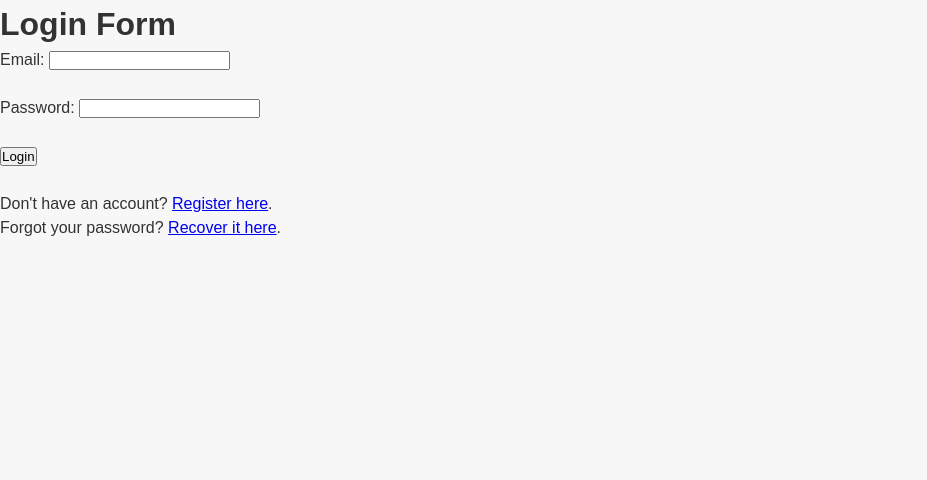
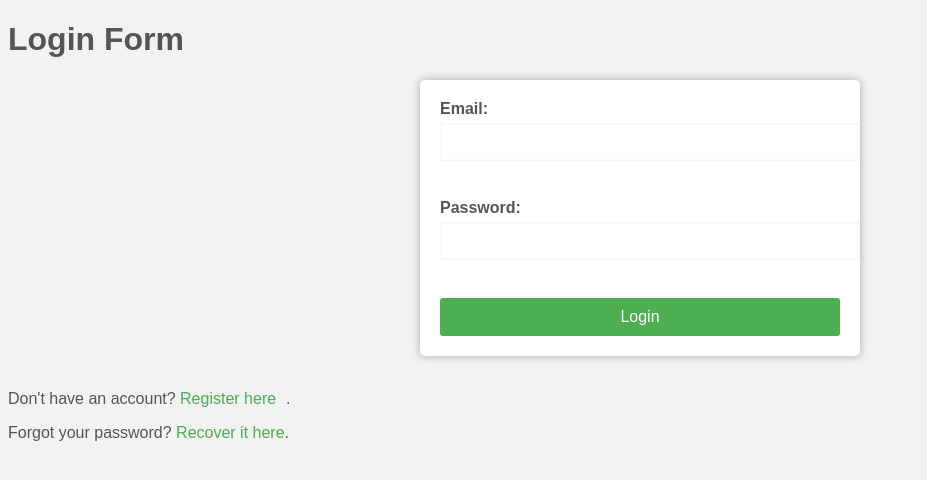
Before and after one commit to Muhammed-Mubarak999/site, a plain HTML site: page login.html in a window 1280 px wide. Shown: the whole page, without its empty margins (0-927 px from the left). Drawn offline with Linux system fonts and the light colour scheme.

Commit message:
Update login.css

```diff
--- a/login.css
+++ b/login.css
@@ -1,86 +1,76 @@
-/* Reset default browser styles */
-* {
-  box-sizing: border-box;
-  margin: 0;
-  padding: 0;
+/* Body styles */
+body {
+  font-family: Arial, sans-serif;
+  background-color: #f2f2f2;
+  color: #555;
 }
 
-/* Apply some global styles */
-body {
-  font-family: Arial, sans-serif;
-  font-size: 16px;
-  line-height: 1.5;
-  background-color: #f7f7f7;
-  color: #333;
+/* Form styles */
+#login-form {
+  max-width: 400px;
+  margin: 0 auto;
+  background-color: #fff;
+  padding: 20px;
+  border-radius: 5px;
+  box-shadow: 0 0 10px rgba(0, 0, 0, 0.3);
 }
 
-.container {
-  max-width: 400px;
-  margin: 0 auto;
-  padding: 20px;
-  background-color: #fff;
-  border-radius: 5px;
-  box-shadow: 0 5px 15px rgba(0, 0, 0, 0.1);
-}
-
-.header {
+#login-form h1 {
   text-align: center;
   margin-bottom: 20px;
 }
 
-.header h1 {
-  font-size: 32px;
-  font-weight: 700;
+#login-form label {
+  display: block;
+  font-weight: bold;
+  margin-bottom: 5px;
 }
 
-.content {
-  text-align: center;
+#login-form input[type="email"],
+#login-form input[type="password"] {
+  width: 100%;
+  padding: 10px;
+  margin-bottom: 20px;
+  border-radius: 3px;
+  border: none;
+  box-shadow: inset 0 0 3px rgba(0, 0, 0, 0.1);
+  font-size: 16px;
+  color: #555;
 }
 
-.login {
-  margin-bottom: 20px;
+#login-form input[type="email"]:focus,
+#login-form input[type="password"]:focus {
+  outline: none;
+  box-shadow: inset 0 0 3px rgba(0, 0, 0, 0.2);
 }
 
-.login input[type="email"],
-.login input[type="password"] {
-  display: block;
-  width: 100%;
-  margin-bottom: 10px;
-  padding: 10px;
-  border: 1px solid #ccc;
-  border-radius: 5px;
-  font-size: 16px;
-  font-weight: 400;
-  color: #333;
-  background-color: #f9f9f9;
-}
-
-.login input[type="email"]:focus,
-.login input[type="password"]:focus {
-  outline: none;
-  border-color: #777;
-}
-
-.login button {
+#login-button {
   display: block;
   width: 100%;
   padding: 10px;
+  background-color: #4CAF50;
+  color: #fff;
   border: none;
-  border-radius: 5px;
+  border-radius: 3px;
   font-size: 16px;
-  font-weight: 700;
-  color: #fff;
-  background-color: #333;
   cursor: pointer;
-  transition: background-color 0.3s ease-in-out;
+  transition: background-color 0.2s ease;
 }
 
-.login button:hover {
-  background-color: #111;
+#login-button:hover {
+  background-color: #3e8e41;
 }
 
-.error {
-  color: #ff0000;
-  font-size: 14px;
-  margin-top: 10px;
+/* Links styles */
+a {
+  color: #4CAF50;
+  text-decoration: none;
 }
+
+a:hover {
+  text-decoration: underline;
+}
+
+#register-link {
+  margin-right: 10px;
+}
```
